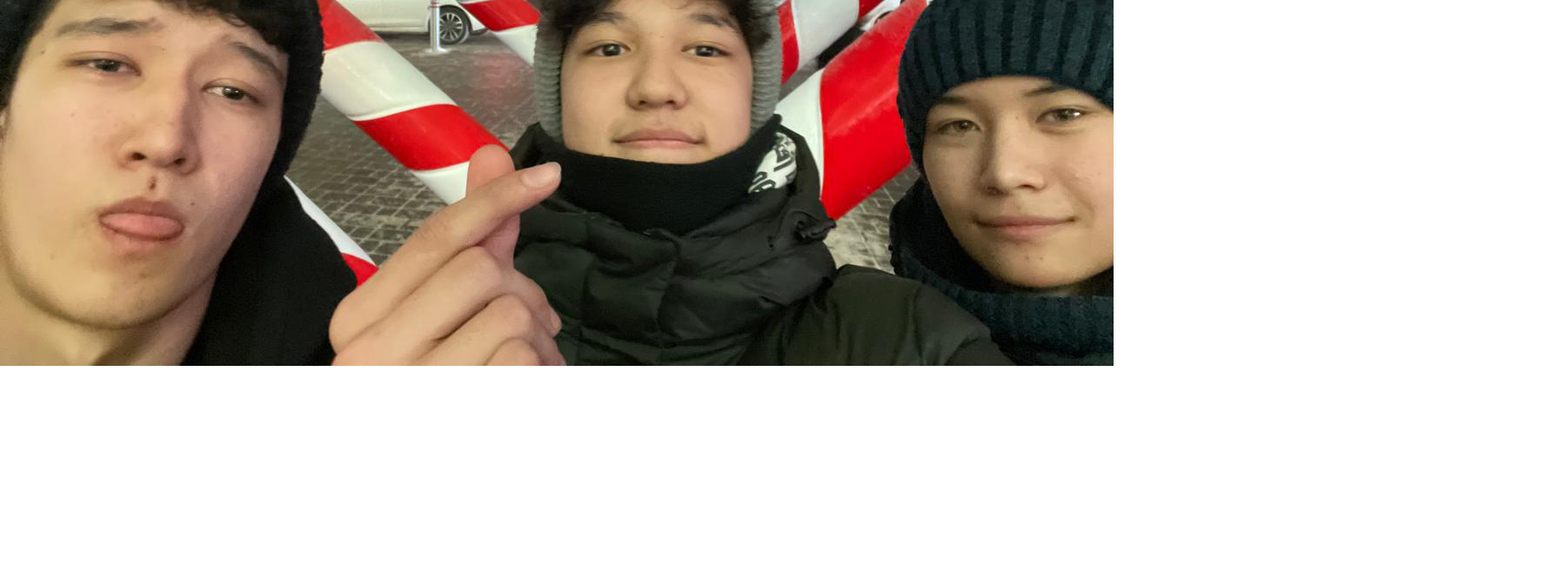
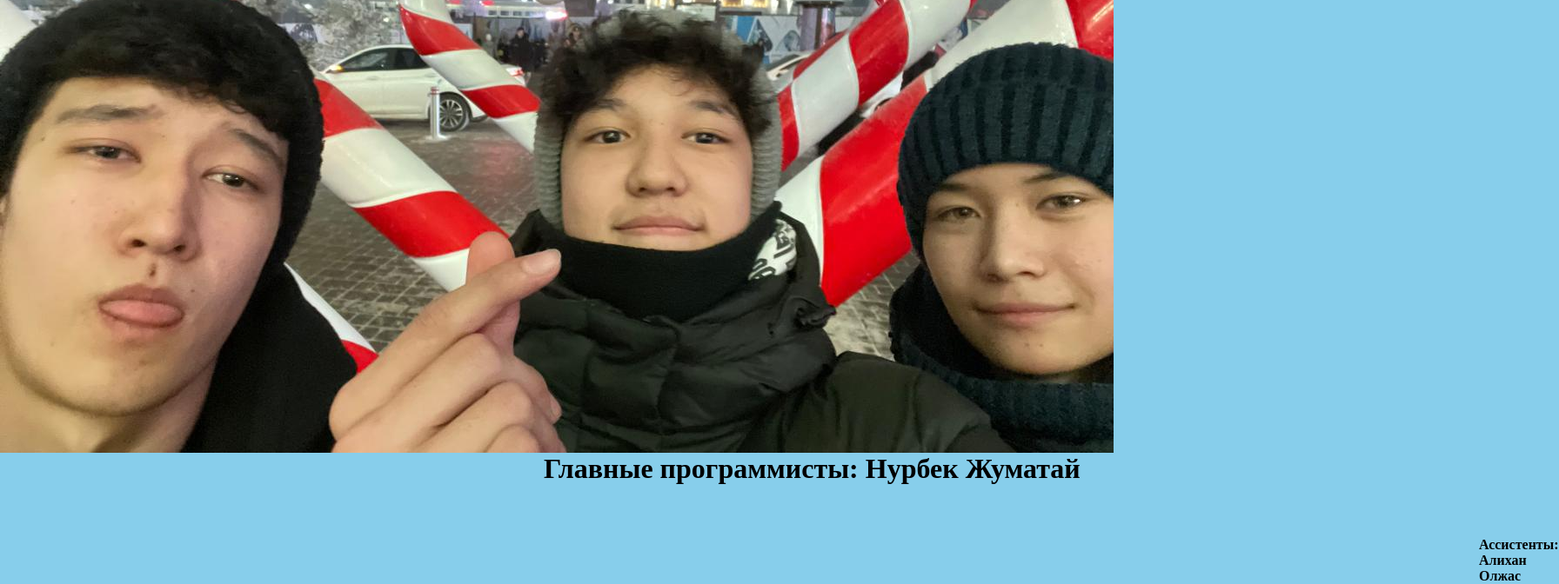
Before and after one commit to st1lmy/brawl-stars-wiki, a plain HTML site: page programmist.html in a window 1280 px wide. Shown: the part 347-1019 px from the top of the page at 87% size, 1792 px wide, since content can reach past the window. Before the commit the page ends 800 px from the top, so only its background shows below. Drawn offline with Linux system fonts and the light colour scheme.

Commit message:
программистики2

```diff
--- a/programmist.css
+++ b/programmist.css
@@ -48,11 +48,20 @@
 }
 
 body {
-    background-image: url(WhatsApp\ Image\ 2025-02-06\ at\ 17.57.22\ \(1\).jpeg);
-    background-repeat: no-repeat;
-    background-size:;
-    background-position: center;
-    color: #f7f7f2;
+    background-color: skyblue;
+}
 
+.img {
+    display: flex;
+    justify-content: center;
+    padding-top: 100px;
+}
 
+.main {
+    padding-left: 625px;
 }
+
+.sup {
+    padding-left: 1700px;
+    padding-top: 60px;
+}
--- a/programmist.html
+++ b/programmist.html
@@ -15,10 +15,11 @@
         <li><a href="programmist.html">Programmists</a></li>
     </ul>
 </header>
-
-
     <div class="img">
         <img  src="programmistiki.jpeg"  alt="#">
     </div>
+
+    <h1 class="main">Главные программисты: Нурбек Жуматай</h1>
+    <h4 class="sup">Ассистенты: Алихан Олжас</h4>
 </body>
 </html>
```
